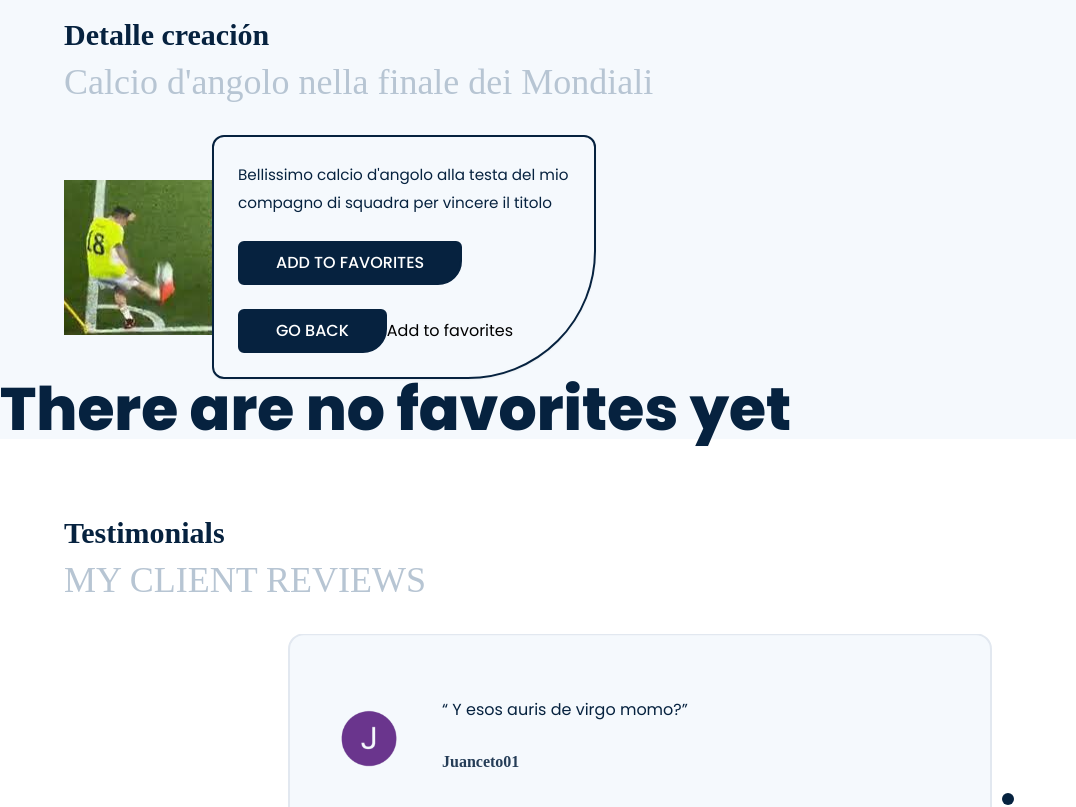
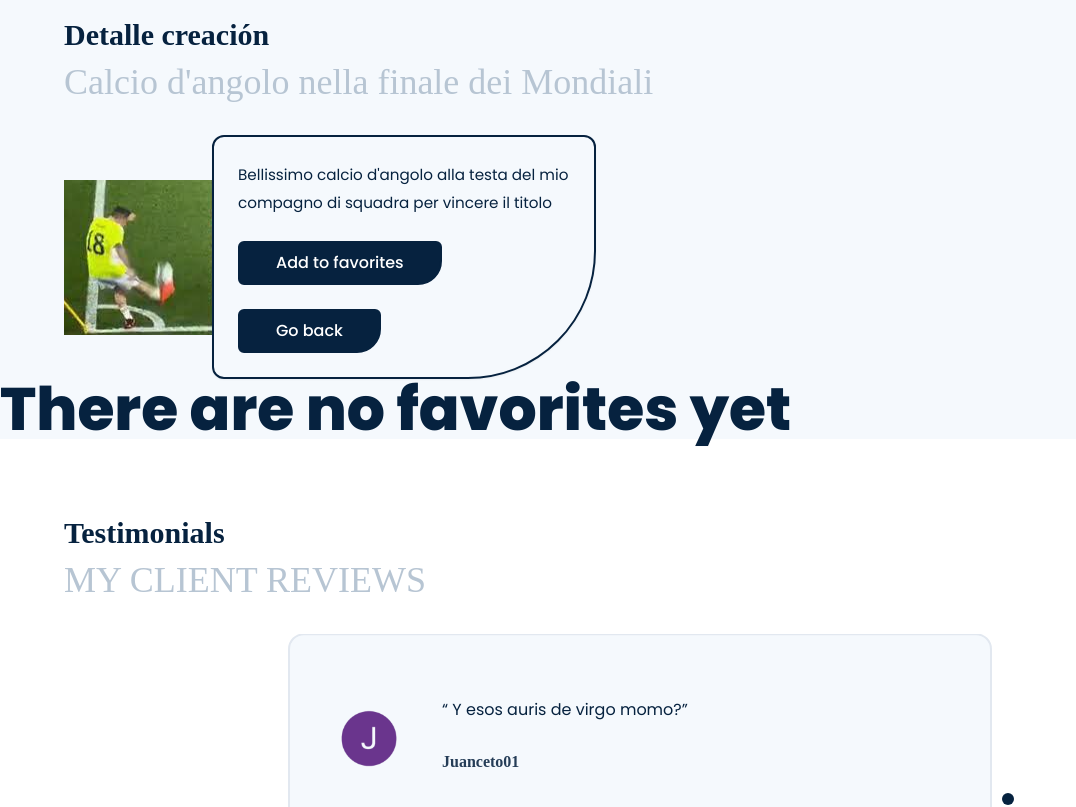
Before and after one commit to tomasavola/TP10, a React (Vite) app: page /project/1 in a window 1280 px wide. Shown: the part 1980-2787 px from the top of the page, without its empty margins (0-1076 px from the left). Built offline with nearby package versions, Linux system fonts and the light colour scheme; a web font is replaced by a local one.

Commit message:
Haciendo favoritos de AMazon

```diff
--- a/src/pages/ProjectDetail.jsx
+++ b/src/pages/ProjectDetail.jsx
@@ -50,22 +50,21 @@ export default function ProjectDetail() {
               >
                 <p className="leading-7">{creation.descripcion}</p>
                 <br />
-                <button className="btn bg-dark_primary text-white">
-                  ADD TO FAVORITES
-                </button>
+
+                {favorites.find((favorite) => favorite.id.toString() === creation.id.toString()) ? (
+              <button className="btn bg-dark_primary text-white" onClick={() => deleteCreation(creation)}>Delete from favorites</button>
+            ):(
+              <button className="btn bg-dark_primary text-white" onClick={() => addCreation(creation)}>Add to favorites</button>
+            )}
 
                 <br /><br />
 
                 <button className="btn bg-dark_primary text-white" onClick={() => window.history.back()}>
-                 GO BACK
+                 Go back
                 </button>
 
+                {/*dddd*/}
 
-{favorites.find((favorite) => favorite.id.toString() === creation.id.toString()) ? (
-              <button onClick={() => deleteCreation(creation)}>Delete from favorites</button>
-            ):(
-              <button onClick={() => addCreation(creation)}>Add to favorites</button>
-            )}
 
               </div>
             </div>
```
Also changed, not shown: vite.config.js.timestamp-1699305500191.mjs (added, +10 -0 lines).
